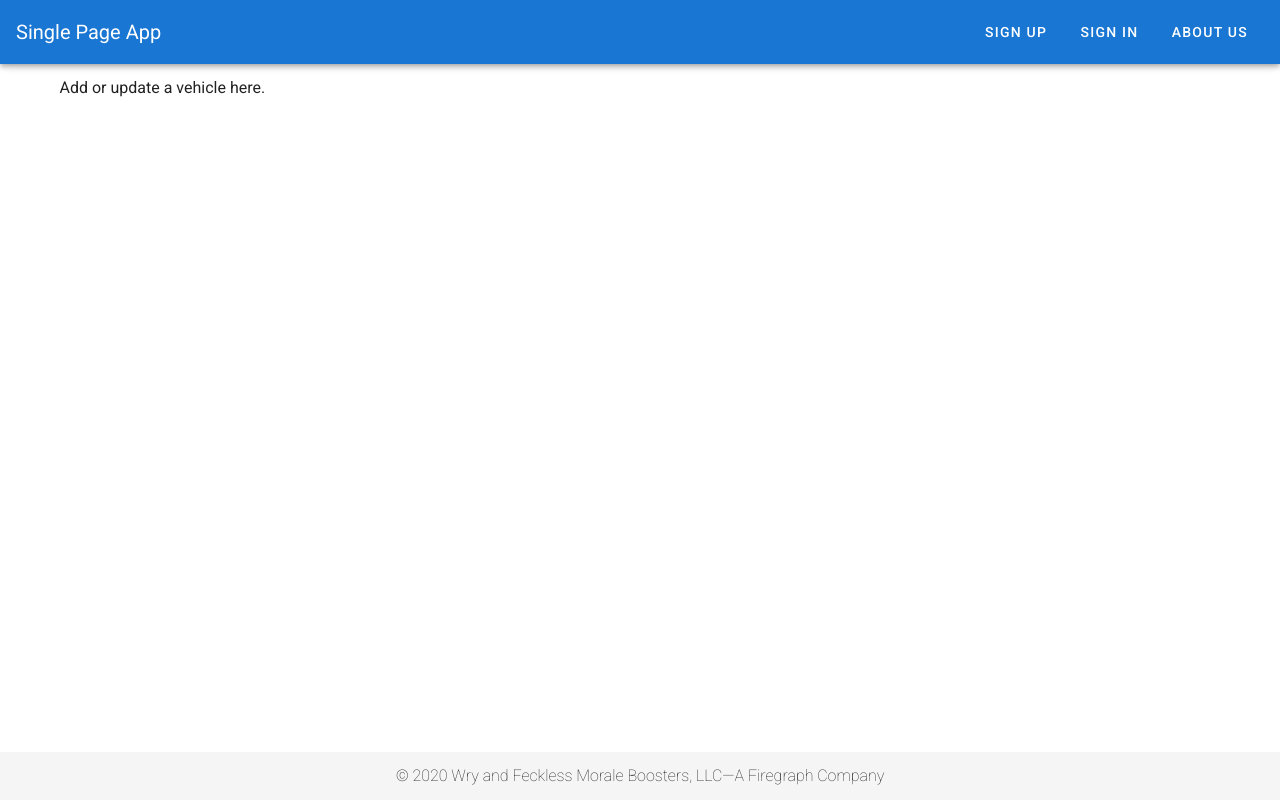
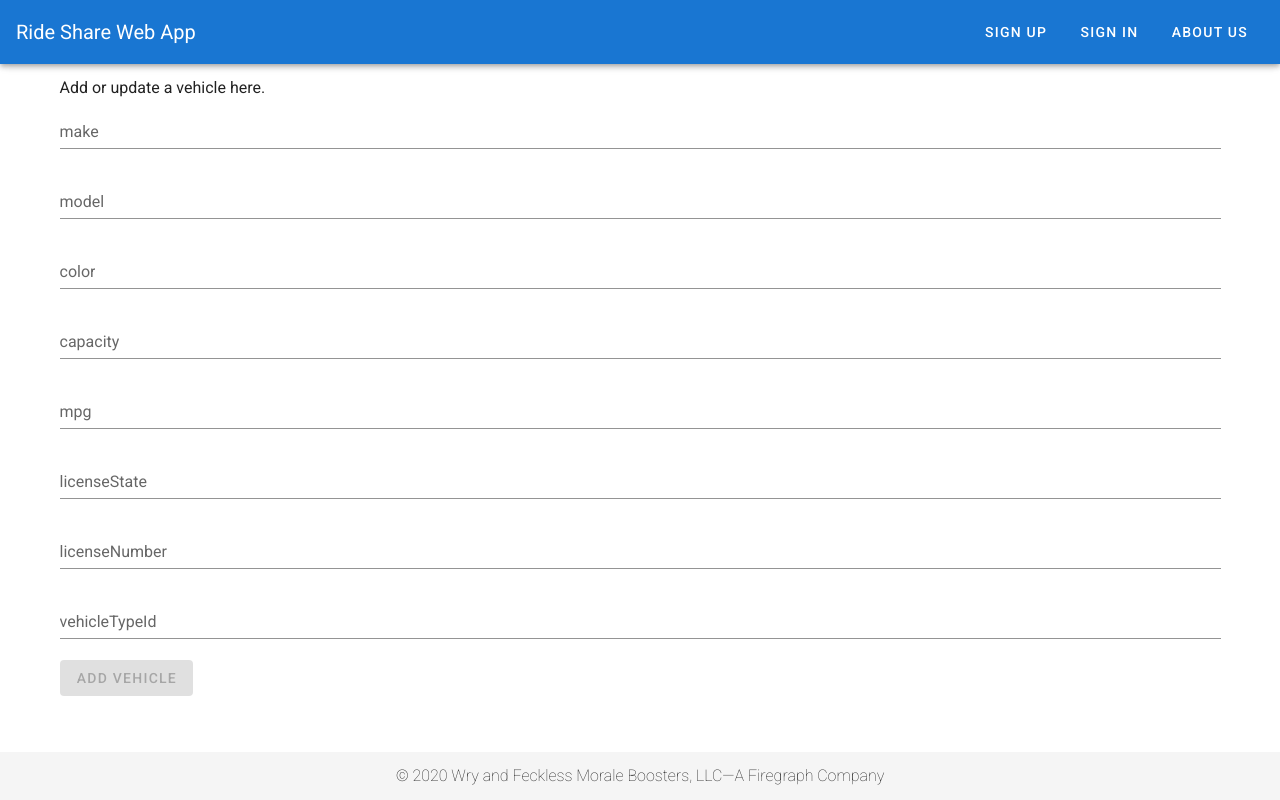
Before and after one commit to nflasher/COS243finalProject, a Vue app: page /admin/addUpdateVehicle in a window 1280 px wide. Built offline with nearby package versions, Linux system fonts and the light colour scheme.

Commit message:
Added stuff !

```diff
--- a/src/components/NavBar.vue
+++ b/src/components/NavBar.vue
@@ -2,7 +2,7 @@
   <v-app-bar app dark color="primary">
     <router-link v-bind:to="{ name: 'home-page' }">
       <v-toolbar-title class="white--text">
-        Single Page App
+        Ride Share Web App
       </v-toolbar-title>
     </router-link>
 
--- a/src/pages/About.vue
+++ b/src/pages/About.vue
@@ -3,7 +3,7 @@
     <div>
       <h4 class="display-1">About Us</h4>
 
-      <p class="body-1">We are a bunch of nerds.</p>
+      <p class="body-1">This is to share rides</p>
     </div>
   </v-container>
 </template>
--- a/src/pages/Home.vue
+++ b/src/pages/Home.vue
@@ -1,9 +1,9 @@
 <template>
   <v-container>
     <div>
-      <h4 class="display-1">Welcome, Single-Page App User</h4>
+      <h4 class="display-1">Welcome, to ride share!</h4>
 
-      <p class="body-1">This is our award-winning home page.</p>
+      <p class="body-1">This is our award-winning home page. by Nate and Connor</p>
     </div>
 
     <div>
--- a/src/pages/SignIn.vue
+++ b/src/pages/SignIn.vue
@@ -52,6 +52,7 @@ export default {
         msge: "",
       },
     };
+
   },
 
   methods: {
--- a/src/pages/addUpdateVehicle.vue
+++ b/src/pages/addUpdateVehicle.vue
@@ -1,12 +1,119 @@
 <template>
     <div>
-        Add or update a vehicle here.
+        <header>Add or update a vehicle here.</header>
+
+        <v-form v-model="valid">
+            <v-text-field
+                    v-model="make"
+                    v-bind:rules="rules.required"
+                    label="make"
+            ></v-text-field>
+            <v-text-field
+                    v-model="model"
+                    v-bind:rules="rules.required"
+                    label="model"
+            ></v-text-field>
+            <v-text-field
+                    v-model="color"
+                    v-bind:rules="rules.required"
+                    label="color"
+            >
+            </v-text-field>
+            <v-text-field
+                    v-model="capacity"
+                    v-bind:rules="rules.required"
+                    label="capacity"
+            >
+            </v-text-field>
+            <v-text-field
+                    v-model="mpg"
+                    v-bind:rules="rules.required"
+                    label="mpg"
+            >
+            </v-text-field>
+            <v-text-field
+                    v-model="licenseState"
+                    v-bind:rules="rules.required"
+                    label="licenseState"
+            >
+            </v-text-field>
+            <v-text-field
+                    v-model="licenseNumber"
+                    v-bind:rules="rules.required"
+                    label="licenseNumber"
+            >
+            </v-text-field>
+            <v-text-field
+                    v-model="vehicleTypeId"
+                    v-bind:rules="rules.required"
+                    label="vehicleTypeId"
+            >
+            </v-text-field>
+            <v-btn v-bind:disabled="!valid" v-on:click="addVehicle"
+            >add vehicle
+            </v-btn>
+        </v-form>
+        <v-snackbar v-model="snackbar.show">
+            {{ snackbar.msge }}
+            <v-btn text color="primary" @click="snackbar.show = false">Close</v-btn>
+        </v-snackbar>
     </div>
 </template>
 
 <script>
     export default {
-        name: "addUpdateVehicle.vue"
+        data() {
+            return {
+                valid: false, // Are all the fields in the form valid?
+
+                make: "",
+                model: "",
+                color: "",
+                capacity: "",
+                mpg: "",
+                licenseState: "",
+                licenseNumber: "",
+                vehicleTypeId: "",
+
+                snackbar: {
+                    show: false,
+                    msge: "",
+                },
+
+                rules: {
+                    required: [(val) => val.length > 0 || "Required"],
+                },
+        };
+
+        },
+
+        methods: {
+            addVehicle() {
+                this.$axios
+                    .put("/addUpdateVehicle", {
+                        make: this.make,
+                        model: this.model,
+                        color: this.color,
+                        capacity: this.capacity,
+                        mpg: this.mpg,
+                        licenseState: this.licenseState,
+                        licenseNumber: this.licenseNumber,
+                        vehicleTypeId: this.vehicleTypeId,
+                    })
+                    .then((result) => {
+                        this.showSnackbar(result.data.msge);
+                        if (result.data.ok) {
+                            this.showDialog("Success", result.data.msge);
+                        }
+                    })
+                    .catch((err) => this.showSnackbar(err));
+            },
+
+            showSnackbar(msge) {
+                this.snackbar.msge = msge;
+                this.snackbar.show = true;
+            },
+        },
     }
 </script>
 
```
Also changed, not shown: hapi-server.js (+47 -0 lines).
